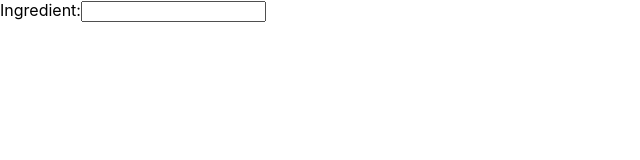
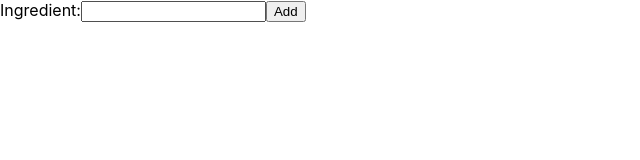
Before and after one commit to CarlyJ88/tastybot-front-end-react, a React (Create React App) app: page / in a window 1280 px wide. Shown: the top 160 px of the page, without its empty margins (0-640 px from the left). Built offline with nearby package versions, Linux system fonts and the light colour scheme.

Commit message:
Button for add ingredient.

```diff
--- a/src/App.js
+++ b/src/App.js
@@ -1,11 +1,11 @@
-import React, { useState } from 'react';
+import React, { useState, Fragment } from 'react';
 import './App.css';
-
 
 function App() {
   const [ingredient, setIngredient] = useState();
 
   return (
+    <Fragment>
     <label>
       Ingredient:
         <input
@@ -14,6 +14,8 @@ function App() {
             onChange={setIngredient}
          />
          </label>
+         <button type="button" onClick={()=>alert('Hello world!')}>Add</button>
+         </Fragment>
   );
 }
 
```
Also changed, not shown: 1 other file (tests, documents, lock files or other folders).
